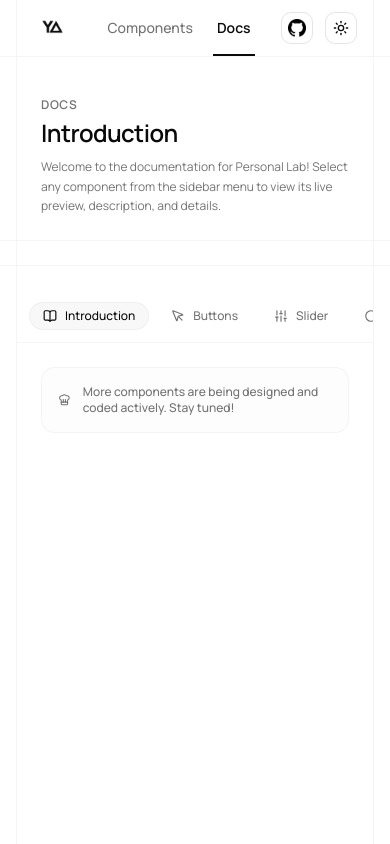
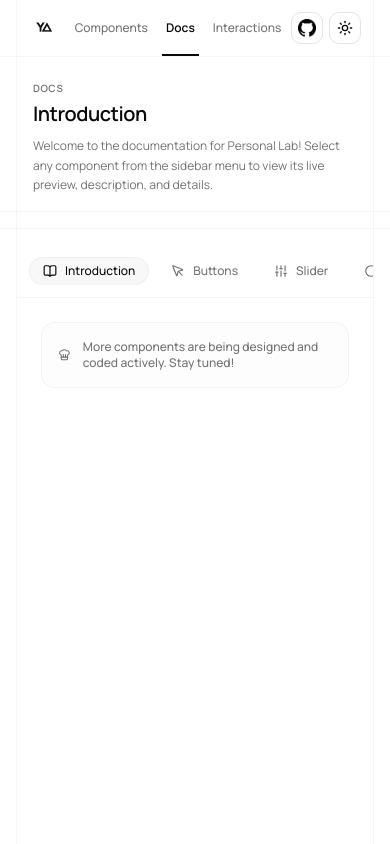
Before and after one commit to yashanand167/personal-lab, a Next.js app: page /docs in a window 390 px wide. Shown: the top 844 px of the page. Built offline with nearby package versions, Linux system fonts and the light colour scheme.

Commit message:
feat: implement interactions page layout with navigation and responsive UI refinements

```diff
--- a/app/docs/page.tsx
+++ b/app/docs/page.tsx
@@ -122,11 +122,11 @@ export default function Docs() {
         {/* Sticky Header block (Title + Double Lines) on desktop */}
         <div className="xl:sticky xl:top-14 bg-background z-20">
           {/* Top Header Section */}
-          <div className="pt-10 px-6 sm:px-10 flex flex-col">
-            <p className="text-muted-foreground text-xs font-semibold uppercase tracking-wider">
+          <div className="pt-6 sm:pt-10 px-4 sm:px-10 flex flex-col">
+            <p className="text-muted-foreground text-[10px] sm:text-xs font-semibold uppercase tracking-wider">
               {activeTab === "introduction" ? "Docs" : "Components"}
             </p>
-            <h1 className="text-2xl md:text-3xl font-semibold text-foreground tracking-tight capitalize mt-1">
+            <h1 className="text-xl sm:text-2xl md:text-3xl font-semibold text-foreground tracking-tight capitalize mt-1">
               {activeTab}
             </h1>
             <p className="text-xs sm:text-sm text-muted-foreground mt-2 max-w-2xl leading-relaxed">
@@ -139,7 +139,7 @@ export default function Docs() {
           </div>
 
           {/* Viewport-wide Double Divider Lines */}
-          <div className="py-6 flex flex-col gap-6 relative">
+          <div className="py-4 sm:py-6 flex flex-col gap-4 sm:gap-6 relative">
             <div className="w-screen relative left-1/2 -translate-x-1/2 border-t border-border/40" />
             <div className="w-screen relative left-1/2 -translate-x-1/2 border-t border-border/40" />
           </div>
--- /dev/null
+++ b/app/interactions/layout.tsx
@@ -0,0 +1,14 @@
+import type { Metadata } from "next";
+
+export const metadata: Metadata = {
+  title: "Interactions - Personal Lab",
+  description: "Explore interactive UI micro-interactions and motion designs.",
+};
+
+export default function InteractionsLayout({
+  children,
+}: Readonly<{
+  children: React.ReactNode;
+}>) {
+  return <>{children}</>;
+}
--- a/app/interactions/page.tsx
+++ b/app/interactions/page.tsx
@@ -1,7 +1,50 @@
+"use client"
+
+import Header from "@/components/Header"
+import Footer from "@/components/Footer"
+
 export default function InteractionPage() {
   return (
-    <div>
-      <h1>Interactions</h1>
+    <div className="flex flex-col min-h-screen relative">
+      <Header />
+
+      {/* Left Sidebar - completely left on desktop (fixed position) */}
+      <aside className="hidden xl:flex flex-col gap-1.5 w-40 2xl:w-48 shrink-0 fixed left-8 2xl:left-16 top-64 z-10">
+        {/* Sidebar container placeholder */}
+      </aside>
+
+      {/* Centered Layout Wrapper with continuous vertical lines */}
+      <div className="flex-1 max-w-4xl w-auto md:w-full mx-4 md:mx-auto border-x border-border/40 bg-background flex flex-col relative pb-12">
+
+        {/* Sticky Header block (Title + Double Lines) on desktop */}
+        <div className="xl:sticky xl:top-14 bg-background z-20">
+          {/* Top Header Section */}
+          <div className="pt-6 sm:pt-10 px-4 sm:px-10 flex flex-col">
+            <p className="text-muted-foreground text-[10px] sm:text-xs font-semibold uppercase tracking-wider">
+              Interactions
+            </p>
+            <h1 className="text-xl sm:text-2xl md:text-3xl font-semibold text-foreground tracking-tight capitalize mt-1">
+              Interactions
+            </h1>
+            <p className="text-xs sm:text-sm text-muted-foreground mt-2 max-w-2xl leading-relaxed">
+              Explore interactive UI micro-interactions and motion designs.
+            </p>
+          </div>
+
+          {/* Viewport-wide Double Divider Lines */}
+          <div className="py-4 sm:py-6 flex flex-col gap-4 sm:gap-6 relative">
+            <div className="w-screen relative left-1/2 -translate-x-1/2 border-t border-border/40" />
+            <div className="w-screen relative left-1/2 -translate-x-1/2 border-t border-border/40" />
+          </div>
+        </div>
+
+        {/* Right Main Content */}
+        <main className="flex-1 p-6 sm:p-10 bg-background flex flex-col min-h-[500px]">
+          {/* Main content placeholder */}
+        </main>
+      </div>
+
+      <Footer />
     </div>
-  );
+  )
 }
--- a/components/Header.tsx
+++ b/components/Header.tsx
@@ -17,12 +17,13 @@ export default function Header() {
 
   const isComponentsActive = pathname === "/" || pathname === "/showcase"
   const isDocsActive = pathname === "/docs"
+  const isInteractionsActive = pathname === "/interactions"
 
   return (
     <header className="sticky top-0 z-50 w-full border-b border-border/40 bg-background">
-      <div className={`mx-4 md:mx-auto flex h-14 w-auto md:w-full items-center justify-between px-4 sm:px-8 border-x border-border/40 ${pathname === "/showcase" ? "max-w-7xl" : "max-w-4xl"
+      <div className={`mx-4 md:mx-auto flex h-14 w-auto md:w-full items-center justify-between px-3 sm:px-8 border-x border-border/40 ${pathname === "/showcase" ? "max-w-7xl" : "max-w-4xl"
         }`}>
-        <div className="flex items-center gap-6 md:gap-10">
+        <div className="flex items-center gap-4 sm:gap-6 md:gap-10">
           <Link href="/" className="flex items-center space-x-2">
             <Image
               src="/Logo.png"
@@ -30,7 +31,7 @@ export default function Header() {
               width={36}
               height={36}
               loading="lazy"
-              className="h-9 w-9 dark:hidden object-contain"
+              className="h-7 w-7 sm:h-9 sm:w-9 dark:hidden object-contain"
             />
             <Image
               src="/LightLogo.png"
@@ -38,15 +39,15 @@ export default function Header() {
               width={36}
               height={36}
               loading="lazy"
-              className="h-9 w-9 hidden dark:block object-contain"
+              className="h-7 w-7 sm:h-9 sm:w-9 hidden dark:block object-contain"
             />
           </Link>
         </div>
 
-        <div className="flex items-center space-x-4 relative h-full">
+        <div className="flex items-center space-x-2.5 sm:space-x-4 relative h-full">
           <Link
             href="/"
-            className={`relative h-full flex items-center px-1 text-sm font-medium transition-colors duration-200 select-none ${isComponentsActive
+            className={`relative h-full flex items-center px-1 text-xs sm:text-sm font-medium transition-colors duration-200 select-none ${isComponentsActive
               ? "text-foreground font-semibold"
               : "text-muted-foreground hover:text-foreground"
               }`}
@@ -62,7 +63,7 @@ export default function Header() {
           </Link>
           <Link
             href="/docs"
-            className={`relative h-full flex items-center px-1 text-sm font-medium transition-colors duration-200 select-none ${isDocsActive
+            className={`relative h-full flex items-center px-1 text-xs sm:text-sm font-medium transition-colors duration-200 select-none ${isDocsActive
               ? "text-foreground font-semibold"
               : "text-muted-foreground hover:text-foreground"
               }`}
@@ -76,9 +77,25 @@ export default function Header() {
               />
             )}
           </Link>
+          <Link
+            href="/interactions"
+            className={`relative h-full flex items-center px-1 text-xs sm:text-sm font-medium transition-colors duration-200 select-none ${isInteractionsActive
+              ? "text-foreground font-semibold"
+              : "text-muted-foreground hover:text-foreground"
+              }`}
+          >
+            Interactions
+            {isInteractionsActive && (
+              <motion.span
+                layoutId="active-nav-indicator"
+                className="absolute bottom-0 left-0 right-0 h-[2px] bg-foreground"
+                transition={{ type: "spring", stiffness: 380, damping: 30 }}
+              />
+            )}
+          </Link>
         </div>
 
-        <div className="flex items-center space-x-3">
+        <div className="flex items-center space-x-1.5 sm:space-x-3">
           <Button
             variant="outline"
             size="icon"
```
